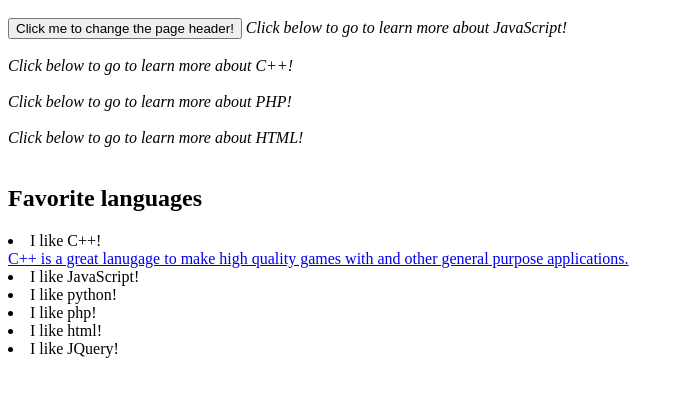
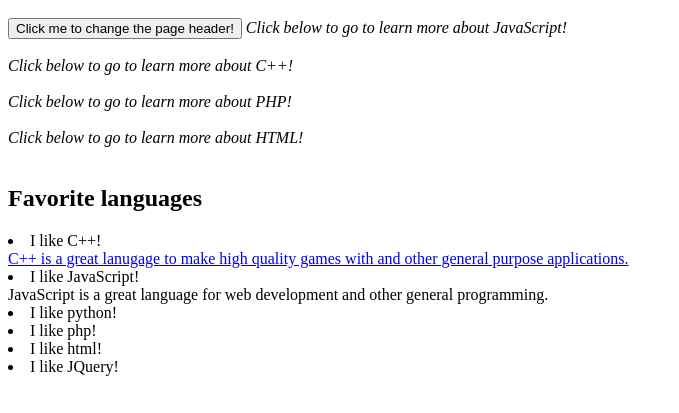
Before and after one commit to matthewivezaj73/HTML, a plain HTML site: page pi_calculator/main_page.html in a window 1280 px wide. Shown: the part 48-461 px from the top of the page, without its empty margins (0-679 px from the left). Drawn offline with Linux system fonts and the light colour scheme.

Commit message:
Added a description for javascript

```diff
--- a/pi_calculator/main_page.html
+++ b/pi_calculator/main_page.html
@@ -25,7 +25,7 @@
     <p><h2>Favorite languages</h2></p>
     <table>
         <td><tr><li>I like C++!</li></tr> <tr><a href=https://isocpp.org></tr><tr>C++ is a great lanugage to make high quality games with and other general purpose applications.</tr></a></tr></td>
-        <td><tr><li>I like JavaScript!</li></tr><tr> <a href=https://www.javascript.com></a></tr></tr></td>
+        <td><tr><li>I like JavaScript!</li></tr><tr> <a href=https://www.javascript.com></a></tr><tr>JavaScript is a great language for web development and other general programming.</tr></td>
         <td><tr><li>I like python!</li></tr></td>
         <td><tr><li>I like php!</li> </tr><tr><a href=https://www.php.net></a> </tr></td>
         <td><tr><li>I like html!</li></tr><tr><a href=https://www.w3schools.com/html></a> </tr></td>
```
